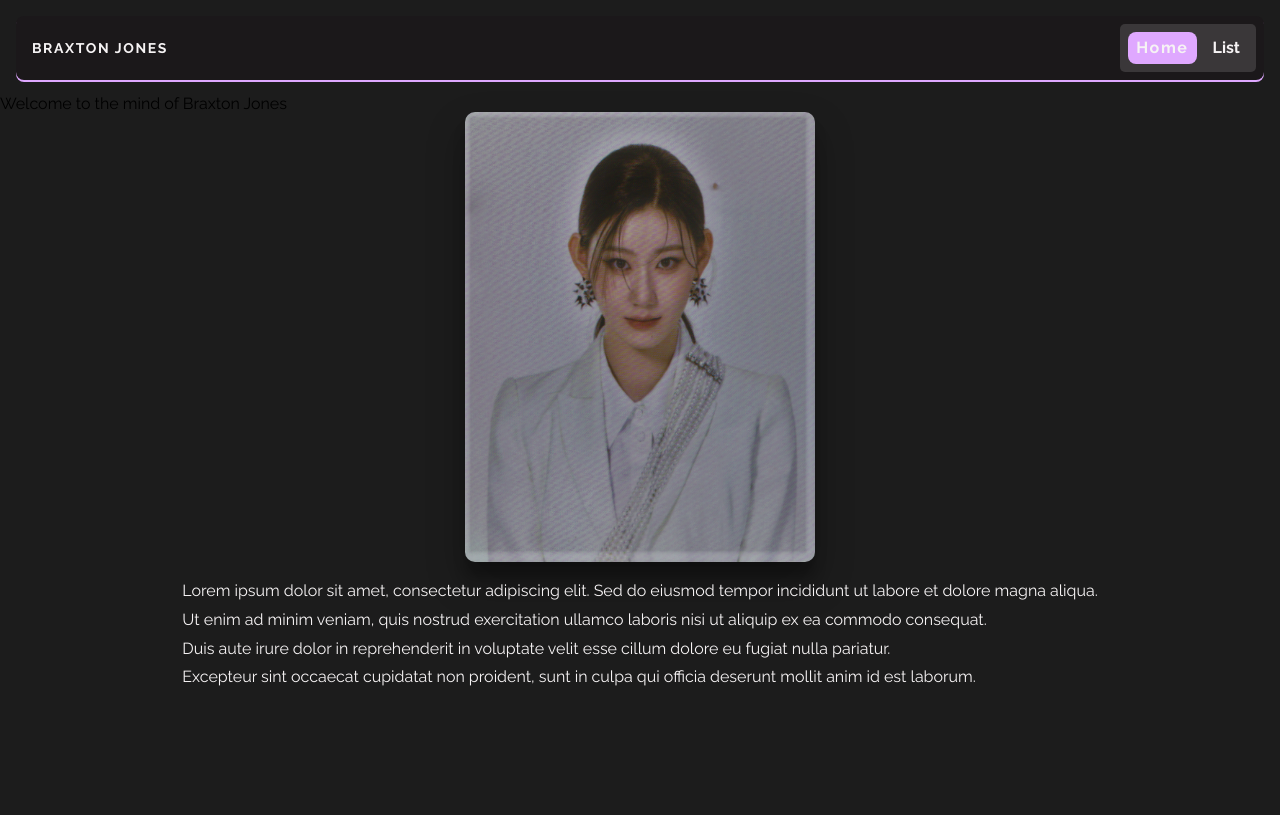
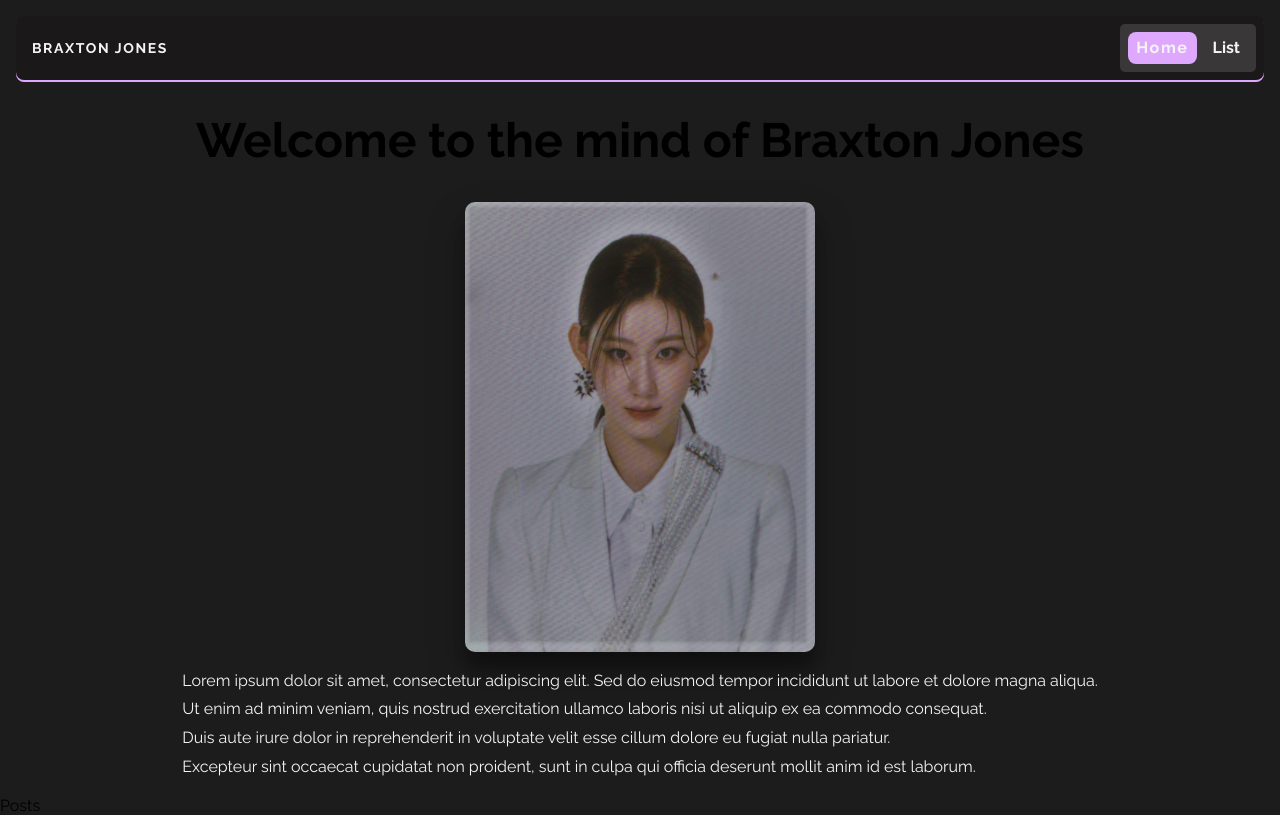
Before and after one commit to Braxton-Jones/brx-blog, a Next.js app: page / in a window 1280 px wide. Built offline with nearby package versions, Linux system fonts and the light colour scheme.

Commit message:
ui updates

```diff
--- a/app/page.js
+++ b/app/page.js
@@ -1,10 +1,12 @@
 import Tagline from "@/components/Tagline/Tagline.jsx"
 import BlogNav from "../components/BlogNav/BlogNav.jsx"
 import Hero from "@/components/Hero/Hero.jsx"
+import BlogGrid from "@/components/BlogGrid/BlogGrid.jsx"
 export default function Home() {
   return (<>
       <BlogNav/>
       <Tagline/>
       <Hero/>
+      <BlogGrid/>
   </>)
 }
--- /dev/null
+++ b/components/BlogGrid/BlogGrid.jsx
@@ -0,0 +1,9 @@
+import classnames from "./bloggrid.module.scss"
+
+export default function BlogGrid() {
+  return (
+    <section className={classnames.bloggrid}>
+        <h3>Posts</h3>
+    </section>
+  )
+}
--- /dev/null
+++ b/components/BlogGrid/bloggrid.module.scss
@@ -0,0 +1 @@
+@import "../../app/variables.module.scss"
--- a/components/Hero/hero.module.scss
+++ b/components/Hero/hero.module.scss
@@ -4,6 +4,7 @@
     align-items: center;
     flex-direction: column;
     gap: 15px;
+    margin: 1rem 0;
     &_headshot{
         img{
             border-radius: 10px;
--- a/components/Tagline/Tagline.jsx
+++ b/components/Tagline/Tagline.jsx
@@ -3,7 +3,7 @@ import classnames from "./tagline.module.scss"
 export default function Tagline() {
   return (
     <section className={classnames.tagline}>
-        <h2>Welcome to the mind of Braxton Jones</h2>
+        <h2><span>Welcome</span> to the mind of Braxton Jones</h2>
     </section>
   )
 }
--- a/components/Tagline/tagline.module.scss
+++ b/components/Tagline/tagline.module.scss
@@ -1 +1,13 @@
-@import "../../app/variables.module.scss"
+@import "../../app/variables.module.scss";
+
+.tagline{
+    font-size: $font-size-xxxl;
+    font-weight: $font-weight-bold;
+    text-align: center;
+    line-height: 1.2;
+    margin: 2rem 0;
+
+    // span{
+
+    // }
+}
```
